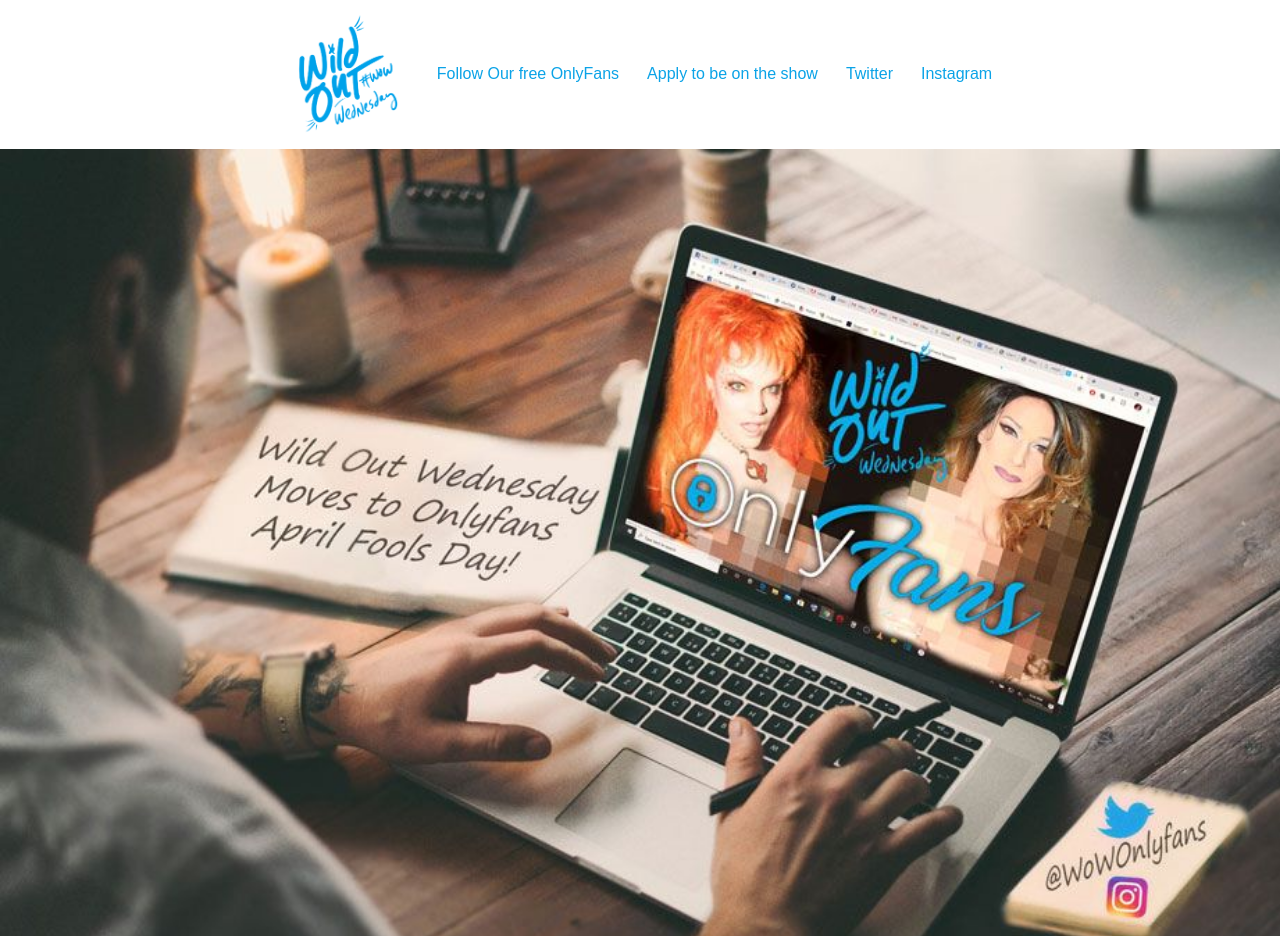
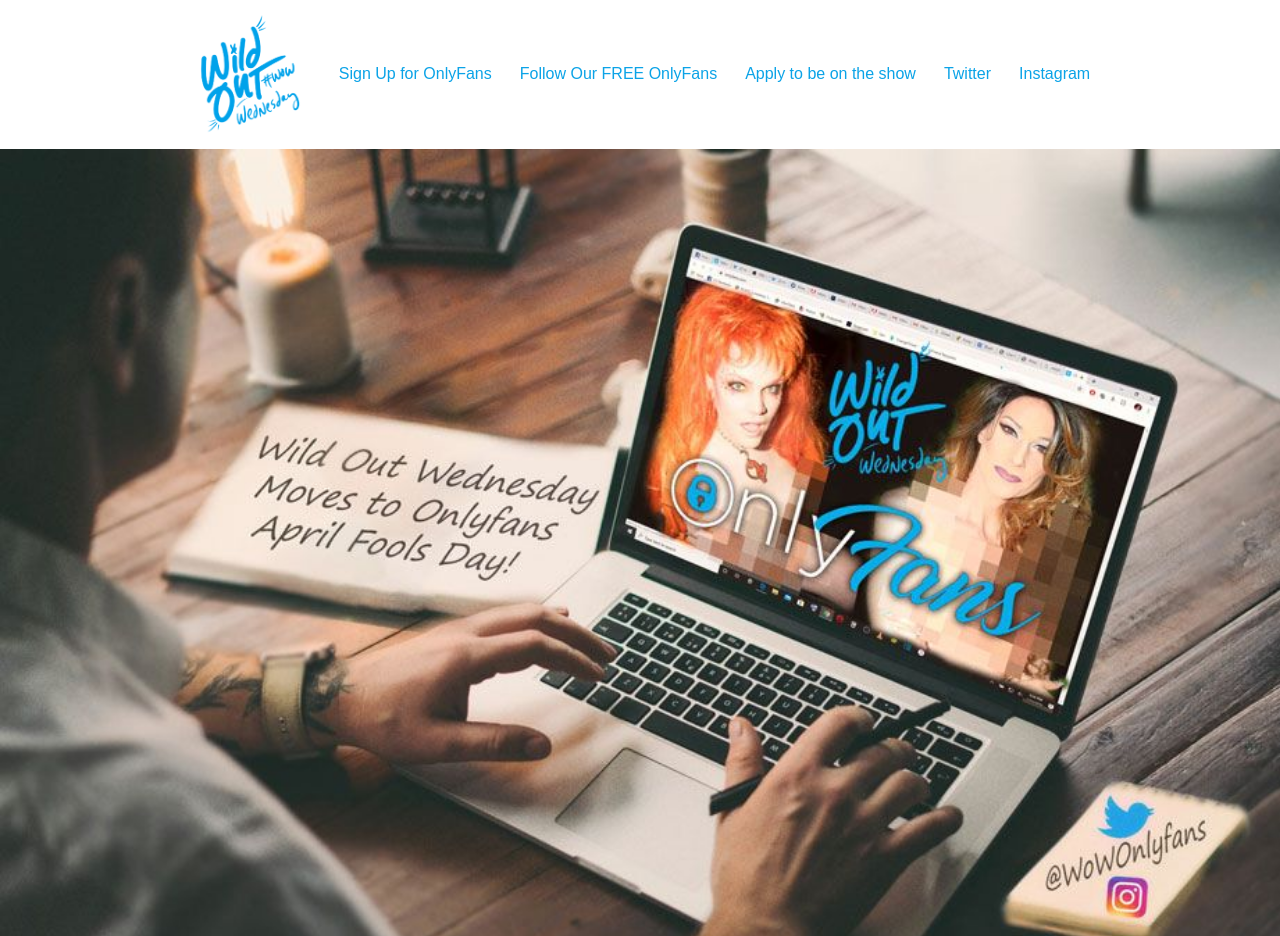
Before and after one commit to wowonlyfans/wowonlyfans.github.io, a plain HTML site: page index.html in a window 1280 px wide. Shown: the top 936 px of the page. Drawn offline with Linux system fonts and the light colour scheme; a web font is replaced by a local one.

Commit message:
Update index.html

```diff
--- a/index.html
+++ b/index.html
@@ -27,7 +27,9 @@
 
 <div class="links" style="margin: auto; display: flex; justify-content: center; align-items: center;">
 <a href="#"><img width="125px" src="https://wowonlyfans.github.io/wowlogo.png"></a>
-<div class="header"><a href="https://onlyfans.com/wildoutwednesday">Follow Our free OnlyFans</a>
+<div class="header">
+  <a href="https://onlyfans.com/?ref=25601130">Sign Up for OnlyFans</a>
+  <a href="https://onlyfans.com/wildoutwednesday">Follow Our FREE OnlyFans</a>
 <a href="https://docs.google.com/forms/d/e/1FAIpQLSdI9L-9gBkugnM3TSrOJ7FMyhA3XI_hnZJEPCVEs0RRbjO_cg/viewform?fbclid=IwAR1RzC_kTlxs_e1n-s5xgCp8oK0r0MfwslKb9wPZYuKNVKiKhv280NHcGVw">Apply to be on the show</a>
 <a href="https://twitter.com/wowonlyfans">Twitter</a>
 <a href="https://instagram.com/wowonlyfans">Instagram</a>
```
